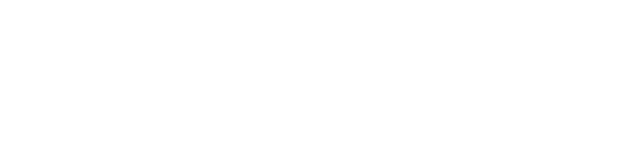
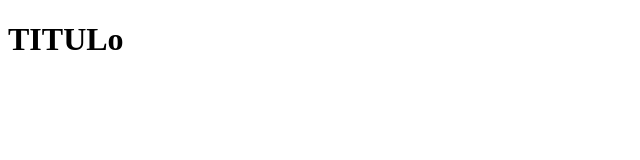
Before and after one commit to paulolaurindoc/projeto-dev, a plain HTML site: page index.html in a window 1280 px wide. Shown: the whole page, without its empty margins (0-640 px from the left). Drawn offline with Linux system fonts and the light colour scheme.

Commit message:
Update index.html

```diff
--- a/index.html
+++ b/index.html
@@ -1 +1,13 @@
 <!DOCTYPE html>
+<html lang="en">
+<head>
+    <meta charset="UTF-8">
+    <meta name="viewport" content="width=device-width, initial-scale=1.0">
+    <title>Document</title>
+</head>
+<body>
+
+    <h1> TITULo </h1>
+
+</body>
+</html>
```
